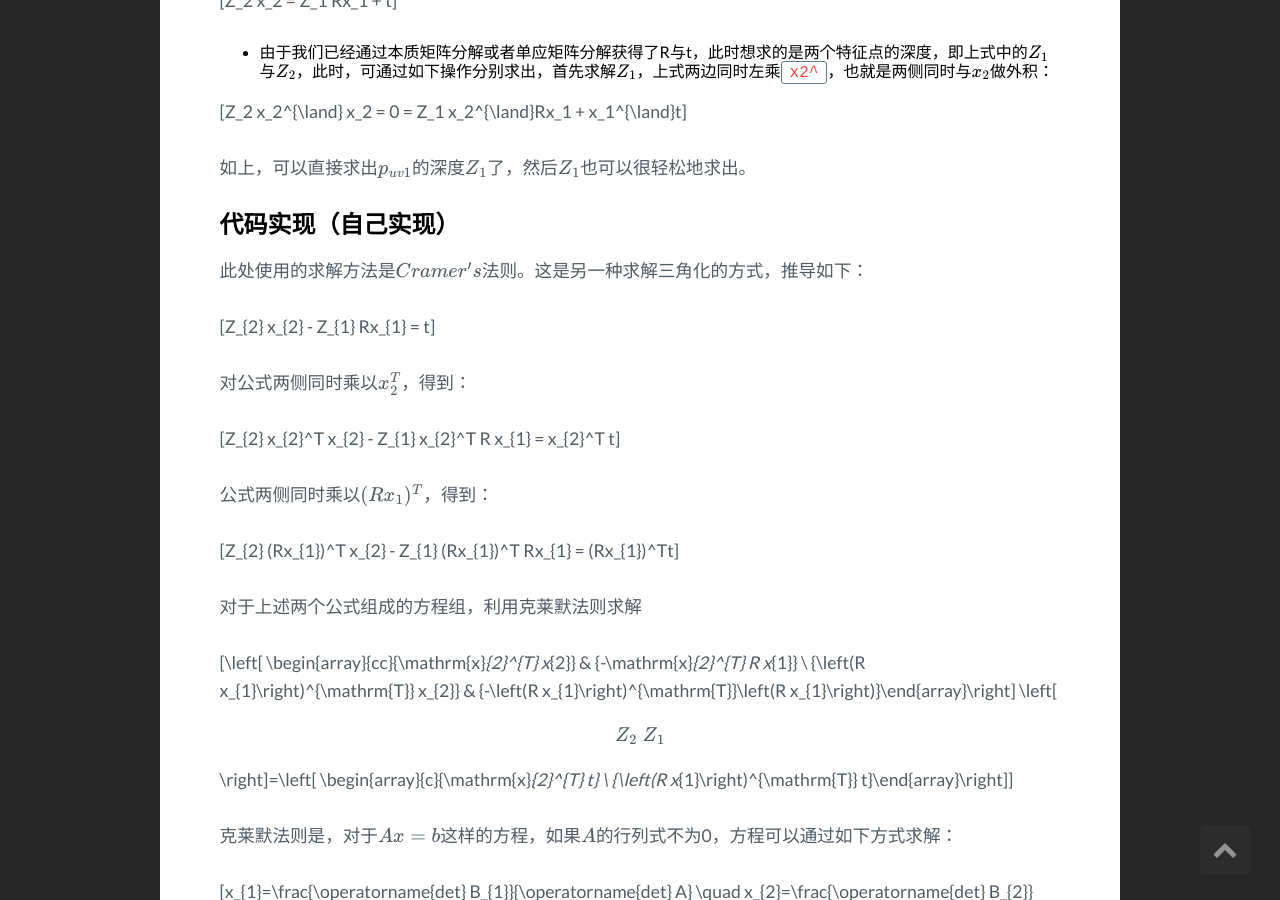
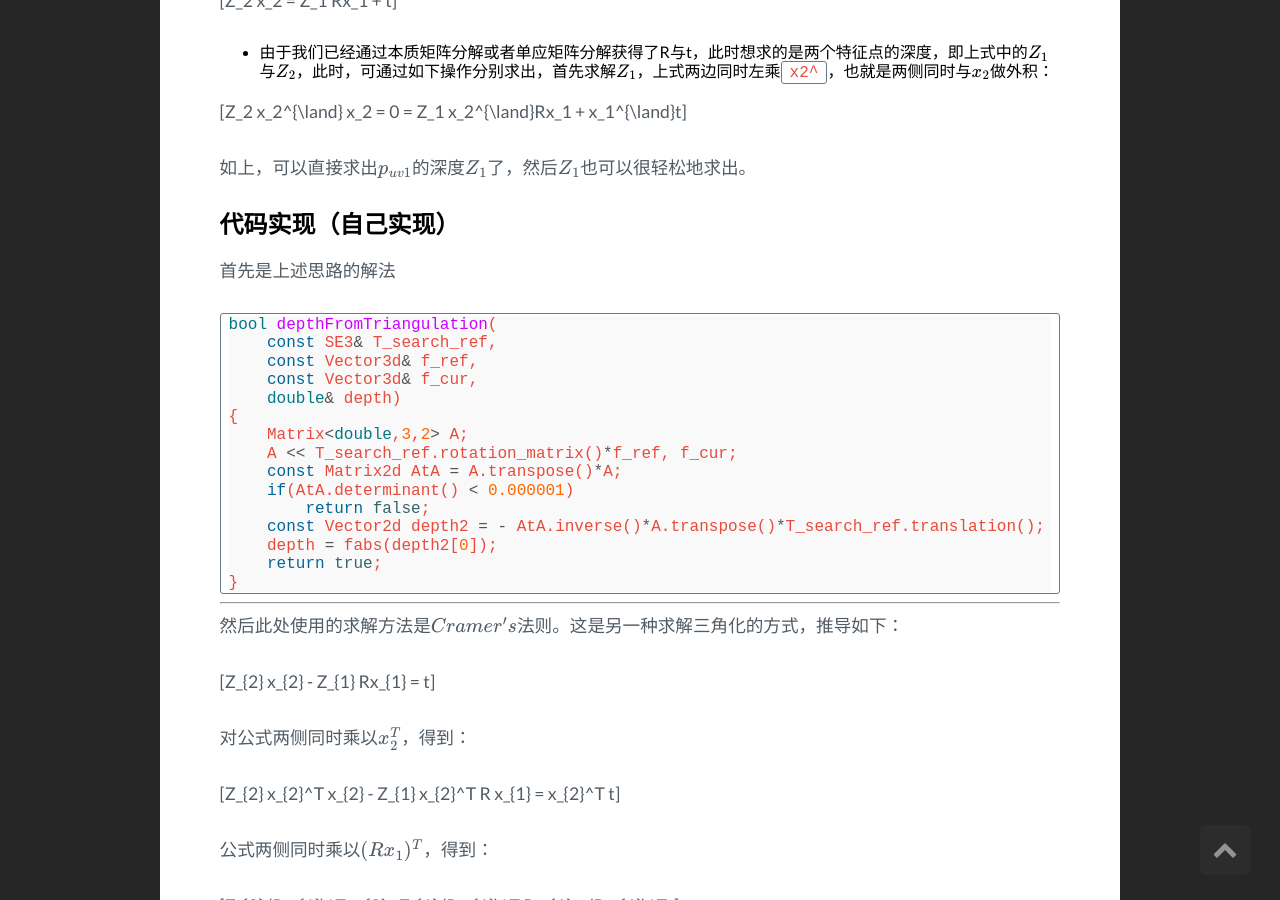
Before and after one commit to zwkcoding/xhy3054.github.io, a Jekyll site: the page built from _posts/2019-04-20-triangulation.markdown, in a window 1280 px wide and 900 px high, scrolled down 2244 px. Built offline with Jekyll 4.4.1, drawn with Linux system fonts in a browser that asks for light colours; formulas are drawn with MathJax 3.

Commit message:
add depth

````diff
--- a/_posts/2019-04-20-triangulation.markdown
+++ b/_posts/2019-04-20-triangulation.markdown
@@ -45,7 +45,27 @@ $$ Z_2 x_2^{\land} x_2 = 0 = Z_1 x_2^{\land}Rx_1 + x_1^{\land}t $$
 如上，可以直接求出$p_{uv1}$的深度$Z_1$了，然后$Z_1$也可以很轻松地求出。
 
 ## 代码实现（自己实现）
-此处使用的求解方法是$Cramer's$法则。这是另一种求解三角化的方式，推导如下：
+首先是上述思路的解法
+```cpp
+bool depthFromTriangulation(
+    const SE3& T_search_ref,
+    const Vector3d& f_ref,
+    const Vector3d& f_cur,
+    double& depth)
+{
+    Matrix<double,3,2> A;
+    A << T_search_ref.rotation_matrix()*f_ref, f_cur;
+    const Matrix2d AtA = A.transpose()*A;
+    if(AtA.determinant() < 0.000001)
+        return false;
+    const Vector2d depth2 = - AtA.inverse()*A.transpose()*T_search_ref.translation();
+    depth = fabs(depth2[0]);
+    return true;
+}
+```
+---
+
+然后此处使用的求解方法是$Cramer's$法则。这是另一种求解三角化的方式，推导如下：
 
 $$ Z_{2} x_{2} - Z_{1} Rx_{1} = t $$
 
@@ -97,6 +117,7 @@ $$
     double depth_estimation = d_esti.norm();   // 深度值
 ```
 ---
+
 
 ## 代码实现（使用opencv提供的接口）
 ```cpp
````
Also changed, not shown: _posts/2019-05-17-slam-map.markdown (+17 -5 lines), 2 other files.
